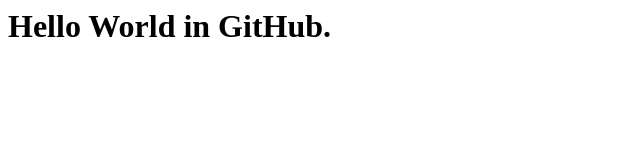
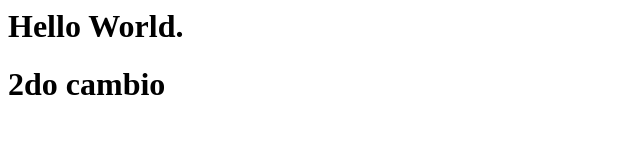
Before and after one commit to felipe0392/tallernoche, a plain HTML site: page index.html in a window 1280 px wide. Shown: the whole page, without its empty margins (0-640 px from the left). Drawn offline with Linux system fonts and the light colour scheme.

Commit message:
hola 2
asdasd

```diff
--- a/index.html
+++ b/index.html
@@ -1 +1,2 @@
-<h1>Hello World in GitHub.</h1>
+<h1>Hello World.</h1>
+<h1>2do cambio</h1>
```
